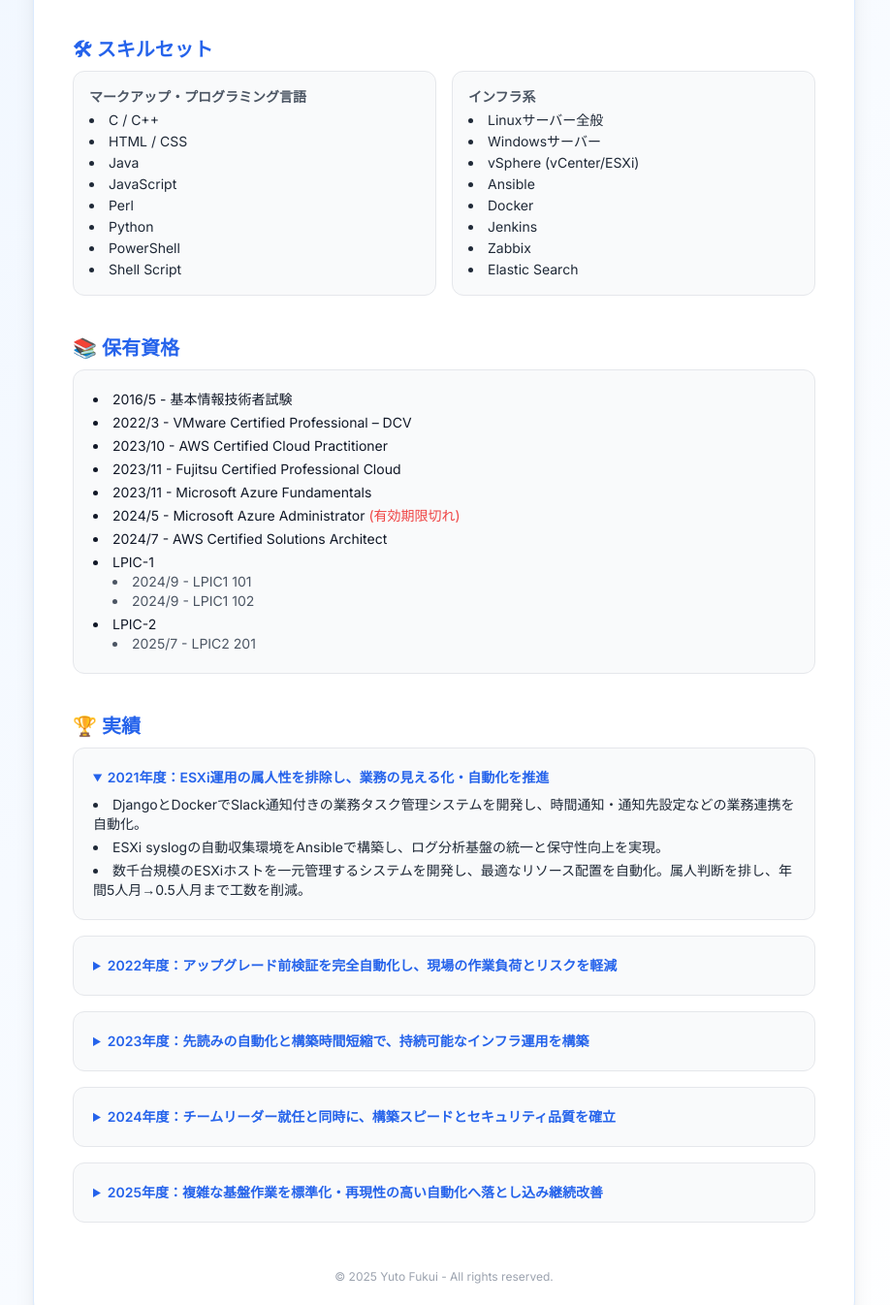
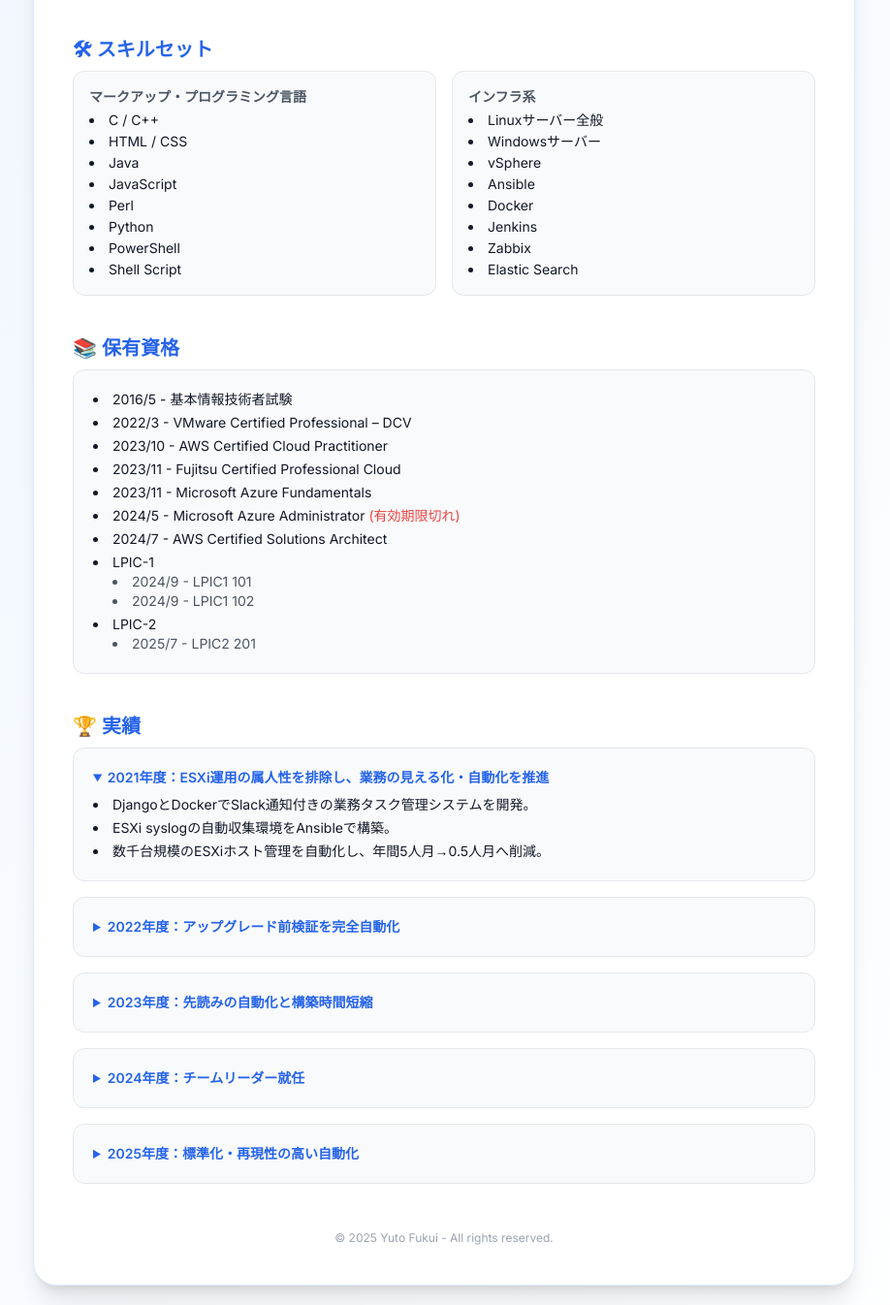
Before and after one commit to fukui-yuto/fukui-yuto.github.io, a plain HTML site: page index.html in a window 1280 px wide. Shown: the part 426-1772 px from the top of the page at 97% size, without its empty margins (182-1100 px from the left). Drawn offline with nearby package versions, Linux system fonts and the light colour scheme.

Commit message:
Update index.html

```diff
--- a/index.html
+++ b/index.html
@@ -5,14 +5,16 @@
   <meta name="viewport" content="width=device-width, initial-scale=1.0" />
   <title>Yuto Fukui - Portfolio</title>
   <script src="https://cdn.tailwindcss.com"></script>
+
   <link rel="preconnect" href="https://fonts.googleapis.com">
   <link rel="preconnect" href="https://fonts.gstatic.com" crossorigin>
   <link href="https://fonts.googleapis.com/css2?family=Inter:wght@400;600;700&display=swap" rel="stylesheet">
+
   <style>
     body { font-family: 'Inter', sans-serif; }
     html { scroll-behavior: smooth; }
 
-    /* スクロールアニメーション */
+    /* ===== スクロールアニメーション ===== */
     .fadeup {
       opacity: 0;
       transform: translateY(40px);
@@ -20,10 +22,21 @@
     }
     .fadeup.show {
       opacity: 1;
-      transform: translateY(0px);
+      transform: translateY(0);
+    }
+
+    details summary {
+      cursor: pointer;
+    }
+    details[open] summary {
+      margin-bottom: 0.5rem;
+    }
+    details summary::marker {
+      color: #2563eb;
     }
   </style>
 </head>
+
 <body class="bg-gradient-to-br from-blue-50 to-white text-gray-900">
 
   <!-- ===== ナビゲーション ===== -->
@@ -39,15 +52,15 @@
     </nav>
   </header>
 
-  <!-- ナビ分の余白 -->
   <div class="h-14"></div>
 
   <div class="max-w-4xl mx-auto px-6 py-12">
     <div class="bg-white shadow-xl rounded-3xl p-10 border border-blue-100">
 
       <!-- プロフィール -->
-      <div class="flex flex-col sm:flex-row items-center sm:items-start sm:space-x-8">
-        <img src="https://avatars.githubusercontent.com/u/00000000?v=4" alt="Profile" class="w-28 h-28 rounded-full border-4 border-blue-500 shadow-md">
+      <div class="flex flex-col sm:flex-row items-center sm:items-start sm:space-x-8 fadeup">
+        <img src="https://avatars.githubusercontent.com/u/00000000?v=4"
+             class="w-28 h-28 rounded-full border-4 border-blue-500 shadow-md">
         <div class="mt-4 sm:mt-0 text-center sm:text-left">
           <h1 class="text-4xl font-bold text-blue-600">Yuto Fukui</h1>
           <p class="text-sm text-gray-500 mt-1">クラウド仮想化基盤エンジニア</p>
@@ -55,53 +68,40 @@
       </div>
 
       <!-- 現在の業務 -->
-      <section id="work" class="mt-10">
+      <section id="work" class="mt-10 fadeup">
         <h2 class="text-xl font-semibold text-blue-600 mb-2">💼 現在の業務</h2>
-        <div class="bg-gray-50 rounded-xl p-5 border border-gray-200">
+        <div class="bg-gray-50 rounded-xl p-5 border border-gray-200 hover:shadow-lg transition">
           <p>クラウドの裏側である仮想化基盤の設計・構築・運用自動化の開発を担当。</p>
           <p>仮想化基盤チームのリーダーとして、技術と運用方針の両面から支援。</p>
         </div>
       </section>
 
-      <!-- スキルセット -->
-      <section id="skills" class="mt-10">
+      <!-- スキル -->
+      <section id="skills" class="mt-10 fadeup">
         <h2 class="text-xl font-semibold text-blue-600 mb-2">🛠 スキルセット</h2>
         <div class="grid grid-cols-1 sm:grid-cols-2 gap-4">
-          <!--  マークアップ / プログラミング言語 -->
-          <div class="bg-gray-50 rounded-xl p-4 border border-gray-200">
+          <div class="bg-gray-50 rounded-xl p-4 border border-gray-200 hover:shadow-lg transition">
             <h3 class="font-semibold text-sm text-gray-600 mb-1">マークアップ・プログラミング言語</h3>
-            <ul class="list-disc list-inside text-gray-800 text-sm space-y-0.5">
-              <li>C / C++</li>
-              <li>HTML / CSS</li>
-              <li>Java</li>
-              <li>JavaScript</li>
-              <li>Perl</li>
-              <li>Python</li>
-              <li>PowerShell</li>
-              <li>Shell Script</li>
+            <ul class="list-disc list-inside text-sm space-y-0.5">
+              <li>C / C++</li><li>HTML / CSS</li><li>Java</li><li>JavaScript</li>
+              <li>Perl</li><li>Python</li><li>PowerShell</li><li>Shell Script</li>
             </ul>
           </div>
-          <!-- インフラ系 -->
-          <div class="bg-gray-50 rounded-xl p-4 border border-gray-200">
+          <div class="bg-gray-50 rounded-xl p-4 border border-gray-200 hover:shadow-lg transition">
             <h3 class="font-semibold text-sm text-gray-600 mb-1">インフラ系</h3>
-            <ul class="list-disc list-inside text-gray-800 text-sm space-y-0.5">
-              <li>Linuxサーバー全般</li>
-              <li>Windowsサーバー</li>
-              <li>vSphere (vCenter/ESXi)</li>
-              <li>Ansible</li>
-              <li>Docker</li>
-              <li>Jenkins</li>
-              <li>Zabbix</li>
-              <li>Elastic Search</li>
+            <ul class="list-disc list-inside text-sm space-y-0.5">
+              <li>Linuxサーバー全般</li><li>Windowsサーバー</li><li>vSphere</li>
+              <li>Ansible</li><li>Docker</li><li>Jenkins</li>
+              <li>Zabbix</li><li>Elastic Search</li>
             </ul>
           </div>
         </div>
       </section>
 
-      <!-- 保有資格 -->
-      <section id="skills" class="mt-10">
+      <!-- 資格 -->
+      <section id="certs" class="mt-10 fadeup">
         <h2 class="text-xl font-semibold text-blue-600 mb-2">📚 保有資格</h2>
-        <div class="bg-gray-50 rounded-xl p-5 border border-gray-200 text-sm space-y-2">
+        <div class="bg-gray-50 rounded-xl p-5 border border-gray-200 text-sm hover:shadow-lg transition">
           <ul class="list-disc list-inside space-y-1">
             <li>2016/5 - 基本情報技術者試験</li>
             <li>2022/3 - VMware Certified Professional – DCV</li>
@@ -110,15 +110,13 @@
             <li>2023/11 - Microsoft Azure Fundamentals</li>
             <li>2024/5 - Microsoft Azure Administrator <span class="text-red-500">(有効期限切れ)</span></li>
             <li>2024/7 - AWS Certified Solutions Architect</li>
-            <li>
-              LPIC-1
+            <li>LPIC-1
               <ul class="list-disc list-inside ml-5 text-gray-600">
                 <li>2024/9 - LPIC1 101</li>
                 <li>2024/9 - LPIC1 102</li>
               </ul>
             </li>
-            <li>
-              LPIC-2
+            <li>LPIC-2
               <ul class="list-disc list-inside ml-5 text-gray-600">
                 <li>2025/7 - LPIC2 201</li>
               </ul>
@@ -128,69 +126,77 @@
       </section>
 
       <!-- 実績 -->
-      <section id="skills" class="mt-10">
+      <section id="achievements" class="mt-10 fadeup">
         <h2 class="text-xl font-semibold text-blue-600 mb-2">🏆 実績</h2>
         <div class="space-y-4 text-sm">
 
-          <!-- 2021年度 -->
-          <details class="bg-gray-50 rounded-xl p-5 border border-gray-200" open>
-            <summary class="font-semibold cursor-pointer text-blue-600">2021年度：ESXi運用の属人性を排除し、業務の見える化・自動化を推進</summary>
-            <ul class="list-disc list-inside mt-2 text-gray-800 space-y-1">
-              <li>DjangoとDockerでSlack通知付きの業務タスク管理システムを開発し、時間通知・通知先設定などの業務連携を自動化。</li>
-              <li>ESXi syslogの自動収集環境をAnsibleで構築し、ログ分析基盤の統一と保守性向上を実現。</li>
-              <li>数千台規模のESXiホストを一元管理するシステムを開発し、最適なリソース配置を自動化。属人判断を排し、年間5人月→0.5人月まで工数を削減。</li>
+          <details class="bg-gray-50 rounded-xl p-5 border border-gray-200 hover:shadow-lg transition" open>
+            <summary class="font-semibold text-blue-600">2021年度：ESXi運用の属人性を排除し、業務の見える化・自動化を推進</summary>
+            <ul class="list-disc list-inside mt-2 space-y-1">
+              <li>DjangoとDockerでSlack通知付きの業務タスク管理システムを開発。</li>
+              <li>ESXi syslogの自動収集環境をAnsibleで構築。</li>
+              <li>数千台規模のESXiホスト管理を自動化し、年間5人月→0.5人月へ削減。</li>
             </ul>
           </details>
 
-          <!-- 2022年度 -->
-          <details class="bg-gray-50 rounded-xl p-5 border border-gray-200">
-            <summary class="font-semibold cursor-pointer text-blue-600">2022年度：アップグレード前検証を完全自動化し、現場の作業負荷とリスクを軽減</summary>
-            <ul class="list-disc list-inside mt-2 text-gray-800 space-y-1">
-              <li>vCenter/ESXiアップグレード前の動作検証項目をスクリプト化・自動実行可能にし、作業時間を3人月→0.5人月に削減。障害リスクを事前回避できる基盤を確立。</li>
-              <li>新入社員教育係に就任し、育成計画・定例MTG・質問受付体制を構築。結果として後輩がRedmine自動化システムを独力で構築するなど、育成成果が現場改善に結びつく。</li>
+          <details class="bg-gray-50 rounded-xl p-5 border border-gray-200 hover:shadow-lg transition">
+            <summary class="font-semibold text-blue-600">2022年度：アップグレード前検証を完全自動化</summary>
+            <ul class="list-disc list-inside mt-2 space-y-1">
+              <li>vCenter/ESXi検証作業を3人月→0.5人月に削減。</li>
+              <li>新入社員教育係として育成体制を構築。</li>
             </ul>
           </details>
 
-          <!-- 2023年度 -->
-          <details class="bg-gray-50 rounded-xl p-5 border border-gray-200">
-            <summary class="font-semibold cursor-pointer text-blue-600">2023年度：先読みの自動化と構築時間短縮で、持続可能なインフラ運用を構築</summary>
-            <ul class="list-disc list-inside mt-2 text-gray-800 space-y-1">
-              <li>リソース使用量を過去データから予測し、ホスト増設判断を自動化。1人月かかっていた作業を0.1人月に圧縮し、運用の先回り判断を仕組み化。</li>
-              <li>ESXiホスト構築フローを完全自動化し、1台あたりの構築時間を6h→2hに短縮。年間で約3人月の工数削減を達成。</li>
-              <li>教育係を継続し、若手メンバーの技術力・自走力を底上げする体制を維持。</li>
+          <details class="bg-gray-50 rounded-xl p-5 border border-gray-200 hover:shadow-lg transition">
+            <summary class="font-semibold text-blue-600">2023年度：先読みの自動化と構築時間短縮</summary>
+            <ul class="list-disc list-inside mt-2 space-y-1">
+              <li>リソース予測による増設判断を自動化。</li>
+              <li>ESXi構築時間を6h→2hに短縮。</li>
+              <li>教育係を継続。</li>
             </ul>
           </details>
 
-          <!-- 2024年度 -->
-          <details class="bg-gray-50 rounded-xl p-5 border border-gray-200">
-            <summary class="font-semibold cursor-pointer text-blue-600">2024年度：チームリーダー就任と同時に、構築スピードとセキュリティ品質を確立</summary>
-            <ul class="list-disc list-inside mt-2 text-gray-800 space-y-1">
-              <li>4月よりサブリーダーに昇格。vSphereの設計・構築に参画。顧客要望に合わせた柔軟な仮想基盤の設計提案・実装を主導。</li>
-              <li>9月よりチームリーダーに昇格し、7名チームのマネジメントを開始。進捗管理・タスク分担・技術支援を含む体制を整備。</li>
-              <li>ESXiのアップグレードを自動化・並列化し、従来12人月かかっていた作業を2人月に削減。セキュリティパッチ対応も迅速化。</li>
+          <details class="bg-gray-50 rounded-xl p-5 border border-gray-200 hover:shadow-lg transition">
+            <summary class="font-semibold text-blue-600">2024年度：チームリーダー就任</summary>
+            <ul class="list-disc list-inside mt-2 space-y-1">
+              <li>vSphere設計・構築を主導。</li>
+              <li>7名チームのマネジメント。</li>
+              <li>ESXiアップグレード工数を12人月→2人月。</li>
             </ul>
           </details>
 
-          <!-- 2025年度 -->
-          <details class="bg-gray-50 rounded-xl p-5 border border-gray-200">
-            <summary class="font-semibold cursor-pointer text-blue-600">2025年度：複雑な基盤作業を標準化・再現性の高い自動化へ落とし込み継続改善</summary>
-            <ul class="list-disc list-inside mt-2 text-gray-800 space-y-1">
-              <li>vCenterアップグレードのフローを自動化・標準化し、作業工数を6人月→1人月へ短縮。</li>
-              <li>仮想化基盤の解体作業をフル自動化。人手で2人月かかっていた工程を0.1人月で完了できる仕組みに刷新。</li>
-              <li>管理系VMの自動構築テンプレートを整備し、年間1人月→0.1人月に削減。後続メンバーも活用できる汎用化を意識した設計。</li>
-              <li>リーダーとして、チーム内の属人作業の可視化と、継続的な自動化・効率化をリード中。</li>
+          <details class="bg-gray-50 rounded-xl p-5 border border-gray-200 hover:shadow-lg transition">
+            <summary class="font-semibold text-blue-600">2025年度：標準化・再現性の高い自動化</summary>
+            <ul class="list-disc list-inside mt-2 space-y-1">
+              <li>vCenterアップグレードを6人月→1人月。</li>
+              <li>基盤解体作業を0.1人月へ削減。</li>
+              <li>管理VM構築テンプレート整備。</li>
+              <li>属人作業の可視化と継続改善。</li>
             </ul>
           </details>
 
         </div>
       </section>
 
-      <!-- フッター -->
       <footer class="mt-12 text-center text-gray-400 text-xs">
         &copy; 2025 Yuto Fukui - All rights reserved.
       </footer>
     </div>
   </div>
 
+  <!-- スクロール表示 -->
+  <script>
+    const items = document.querySelectorAll('.fadeup');
+    const observer = new IntersectionObserver(entries => {
+      entries.forEach(entry => {
+        if (entry.isIntersecting) {
+          entry.target.classList.add('show');
+        }
+      });
+    }, { threshold: 0.15 });
+
+    items.forEach(el => observer.observe(el));
+  </script>
+
 </body>
 </html>
```
